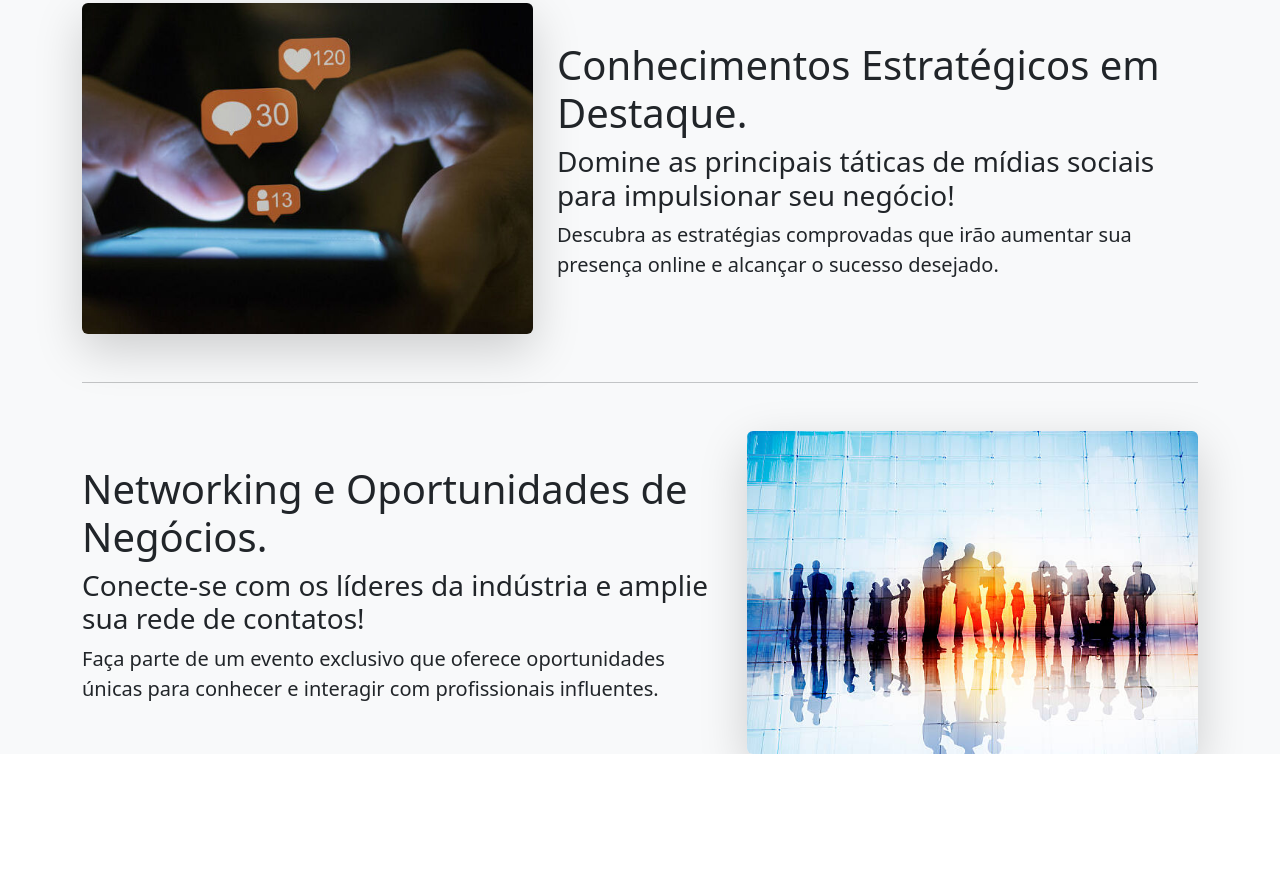
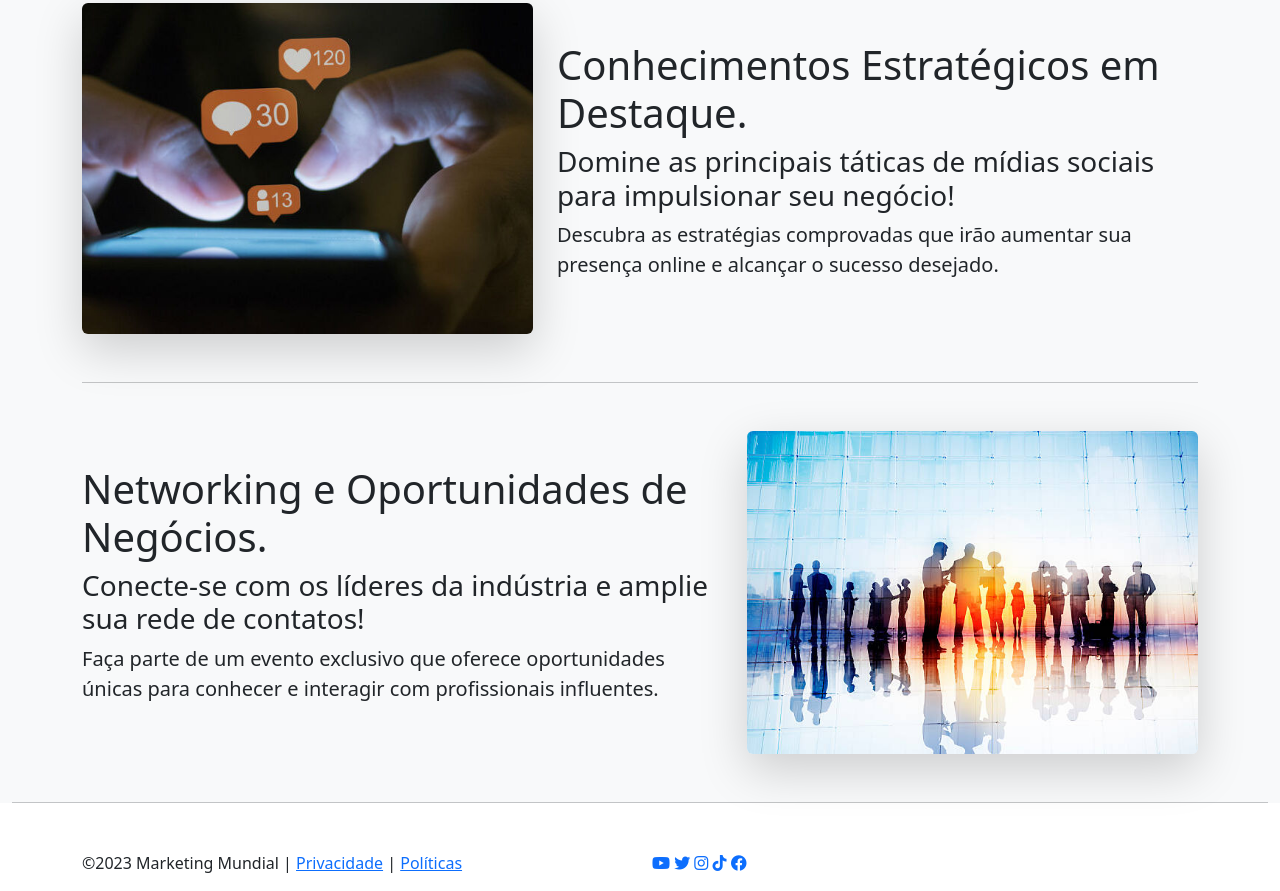
Before and after one commit to WinkWnk/projeto_boodstrap, a plain HTML site: page index.html in a window 1280 px wide. Shown: the part 1416-2307 px from the top of the page. Before the commit the page ends 2170 px from the top, so only its background shows below. Drawn offline with nearby package versions, Linux system fonts and the light colour scheme.

Commit message:
Iniciado footer bootstrap

```diff
--- a/index.html
+++ b/index.html
@@ -4,6 +4,9 @@
     <meta charset="UTF-8">
     <meta name="viewport" content="width=device-width, initial-scale=1.0">
     <link rel="stylesheet" href="	https://cdn.jsdelivr.net/npm/bootstrap@5.3.0/dist/css/bootstrap.min.css">
+
+    <link rel="stylesheet" href="https://cdnjs.cloudflare.com/ajax/libs/font-awesome/6.4.0/css/all.min.css">
+
     <link rel="stylesheet" href="css/estilo.css
     ">
     <title>Evento anual de marketing</title>
@@ -150,8 +153,29 @@
         </section>
 
       </section>
+
+      <hr class="my-5">
+
     </main>
 
+    <footer class="container">
+      <section class="row d-flex">
+
+        <div class="col-md-6">
+          <p>&copy;2023 Marketing Mundial | <a href="#">Privacidade</a> | <a href="#">Políticas</a> </p>
+        </div>
+
+          <!-- Ícones redes sociais -->
+        <div class="col-md-6">
+            <a href="#"><i class="fa-brands fa-youtube"></i></a>
+            <a href="#"><i class="fa-brands fa-twitter"></i></a>
+            <a href="#"><i class="fa-brands fa-instagram"></i></a>
+            <a href="#"><i class="fa-brands fa-tiktok"></i></a>
+            <a href="#"><i class="fa-brands fa-facebook"></i></a>
+        </div>
+
+      </section>
+    </footer>
 
     <script src="	https://cdn.jsdelivr.net/npm/bootstrap@5.3.0/dist/js/bootstrap.bundle.min.js"></script>
 </body>
```
